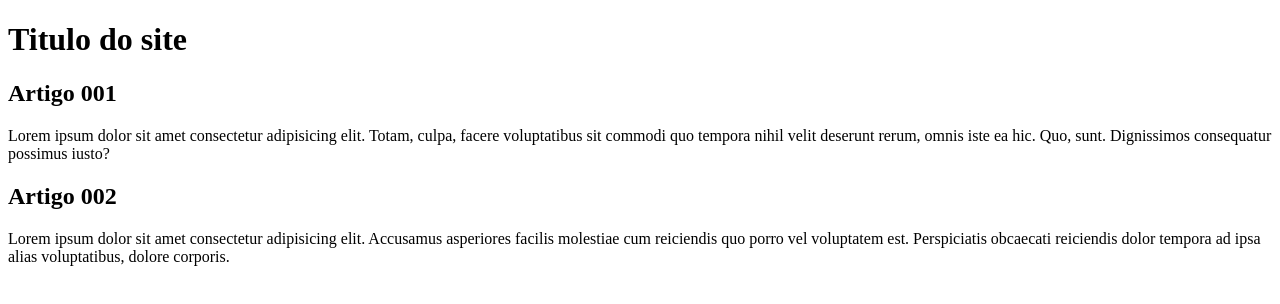
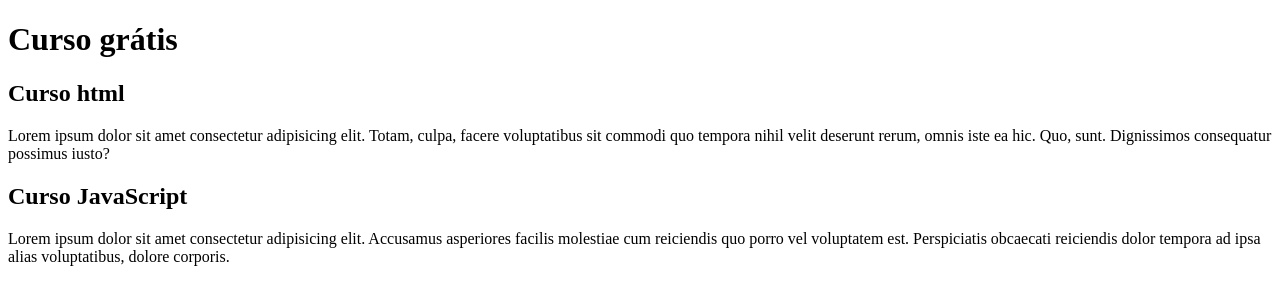
Before and after one commit to KLMkleriston/Projeto-site, a plain HTML site: page index.html in a window 1280 px wide. Drawn offline with Linux system fonts and the light colour scheme.

Commit message:
atualizações do conteúdo

```diff
--- a/index.html
+++ b/index.html
@@ -8,14 +8,14 @@
 <body>
     <main>
         <head>
-            <h1>Titulo do site</h1>
+            <h1>Curso grátis</h1>
         </head>
         <article>
-            <h2> Artigo 001</h2>
+            <h2> Curso html </h2>
             <p>Lorem ipsum dolor sit amet consectetur adipisicing elit. Totam, culpa, facere voluptatibus sit commodi quo tempora nihil velit deserunt rerum, omnis iste ea hic. Quo, sunt. Dignissimos consequatur possimus iusto?</p>
         </article>
         <article>
-            <h2> Artigo 002</h2>
+            <h2> Curso JavaScript</h2>
             <p>Lorem ipsum dolor sit amet consectetur adipisicing elit. Accusamus asperiores facilis molestiae cum reiciendis quo porro vel voluptatem est. Perspiciatis obcaecati reiciendis dolor tempora ad ipsa alias voluptatibus, dolore corporis.</p>
         </article>
     </main>
```
